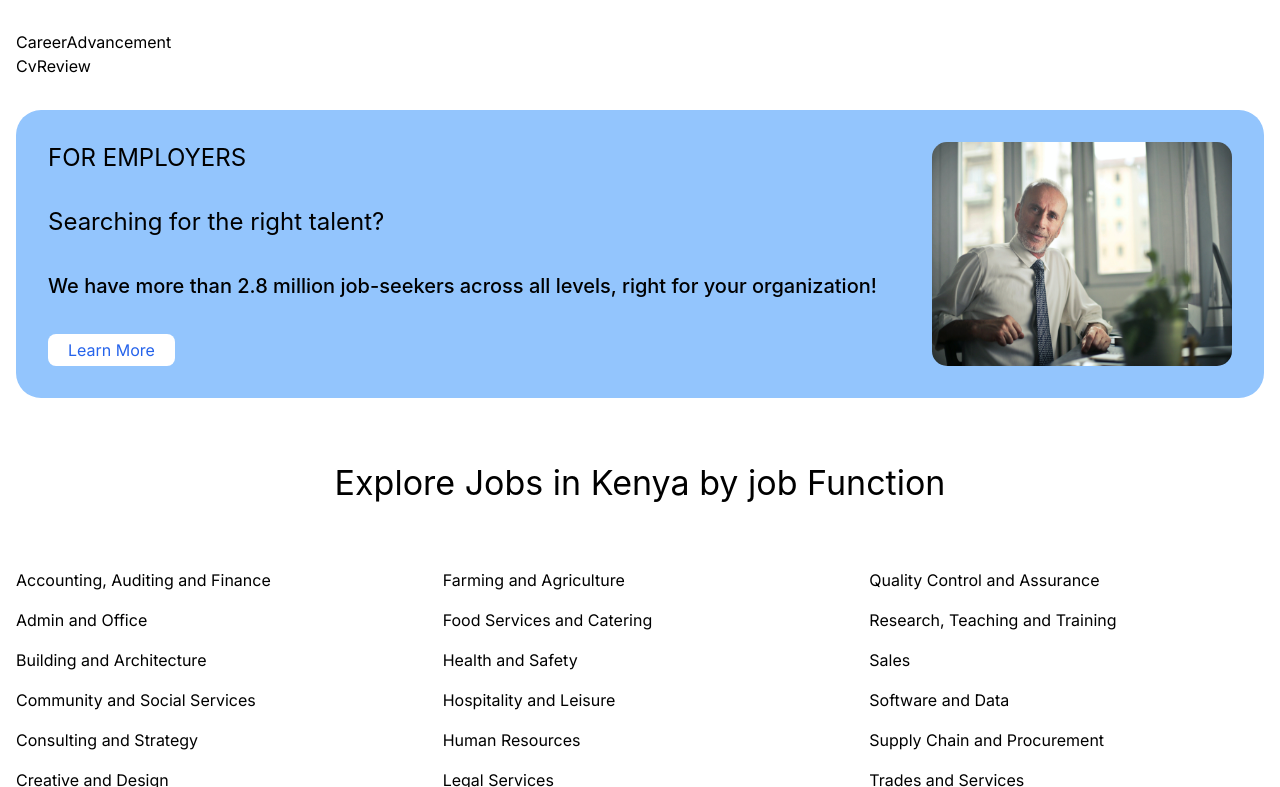
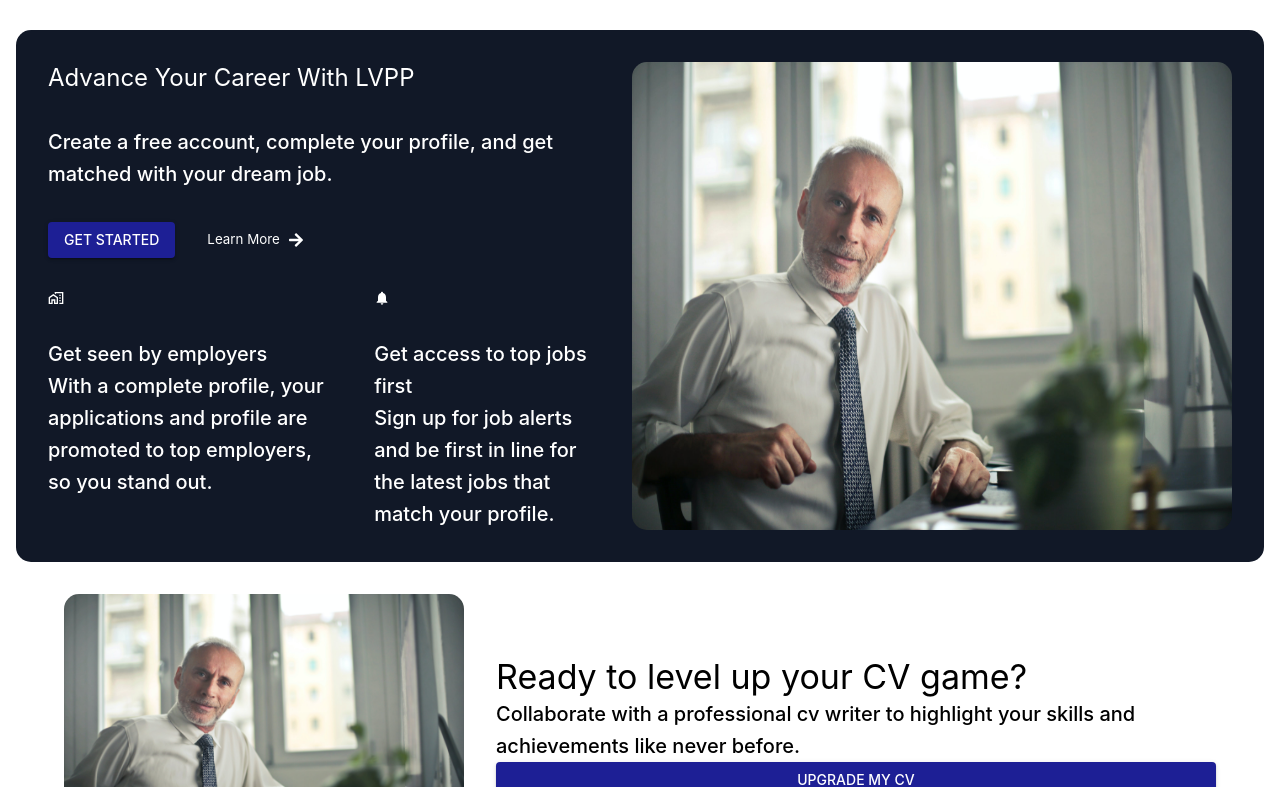
Before and after one commit to apella1/jobs_site, a Next.js app: page / in a window 1280 px wide. Shown: the part 1333-2120 px from the top of the page. Built offline with nearby package versions, Linux system fonts and the light colour scheme.

Commit message:
implement career advancement

```diff
--- a/app/auth/candidate/sign-up/page.tsx
+++ b/app/auth/candidate/sign-up/page.tsx
@@ -0,0 +1,3 @@
+export default function CandidateSignUp() {
+  return <div>page</div>;
+}
--- /dev/null
+++ b/app/candidate/page.tsx
@@ -0,0 +1,5 @@
+export default function Candidate() {
+  return (
+    <div>page</div>
+  )
+}
--- a/components/home/CareerAdvancement.tsx
+++ b/components/home/CareerAdvancement.tsx
@@ -1,5 +1,64 @@
+"use client";
+import img from "@/public/images/photo.jpg";
+import { Box, Button, Stack, Typography } from "@mui/material";
+import Image from "next/image";
+import Link from "next/link";
+import { useRouter } from "next/navigation";
+import { MdOutlineHomeWork, MdNotifications } from "react-icons/md";
+import { FaArrowRight } from "react-icons/fa";
+
 export default function CareerAdvancement() {
+  const router = useRouter();
   return (
-    <div>CareerAdvancement</div>
-  )
+    <Stack
+      direction="row"
+      spacing={4}
+      className="bg-[#111827] p-8 text-white rounded-[15px]"
+    >
+      <Stack spacing={4} className="basis-1/2">
+        <Typography variant="h5" className="text-white">
+          Advance Your Career With LVPP
+        </Typography>
+        <Typography variant="h6">
+          Create a free account, complete your profile, and get matched with
+          your dream job.
+        </Typography>
+        <Stack direction="row" spacing={4}>
+          <Button
+            variant="contained"
+            onClick={() => router.push("/auth/candidate/sign-up")}
+          >
+            Get Started
+          </Button>
+          <Link href="/candidate" className="flex items-center space-x-2">
+            <Typography>Learn More</Typography>
+            <FaArrowRight />
+          </Link>
+        </Stack>
+        <Stack direction="row" spacing={5}>
+          <Stack spacing={4}>
+            <MdOutlineHomeWork />
+            <Box>
+              <Typography variant="h6">Get seen by employers</Typography>
+              <Typography variant="h6">
+                With a complete profile, your applications and profile are
+                promoted to top employers, so you stand out.
+              </Typography>
+            </Box>
+          </Stack>
+          <Stack spacing={4}>
+            <MdNotifications />
+            <Box>
+              <Typography variant="h6">Get access to top jobs first</Typography>
+              <Typography variant="h6">
+                Sign up for job alerts and be first in line for the latest jobs
+                that match your profile.
+              </Typography>
+            </Box>
+          </Stack>
+        </Stack>
+      </Stack>
+      <Image src={img} alt="" className="rounded-[15px]" width={600} />
+    </Stack>
+  );
 }
--- a/components/home/CvReview.tsx
+++ b/components/home/CvReview.tsx
@@ -1,5 +1,21 @@
+import { Button, Container, Stack, Typography } from "@mui/material";
+import img from "@/public/images/photo.jpg";
+import Image from "next/image";
+
 export default function CvReview() {
   return (
-    <div>CvReview</div>
-  )
+    <Container className="py-8">
+      <Stack direction="row" spacing={4}>
+        <Image src={img} height={600} width={400} alt="" className="rounded-[15px]" />
+        <Stack className="self-center">
+          <Typography variant="h4">Ready to level up your CV game?</Typography>
+          <Typography variant="h6">
+            Collaborate with a professional cv writer to highlight your skills
+            and achievements like never before.
+          </Typography>
+          <Button variant="contained">Upgrade My CV</Button>
+        </Stack>
+      </Stack>
+    </Container>
+  );
 }
```
